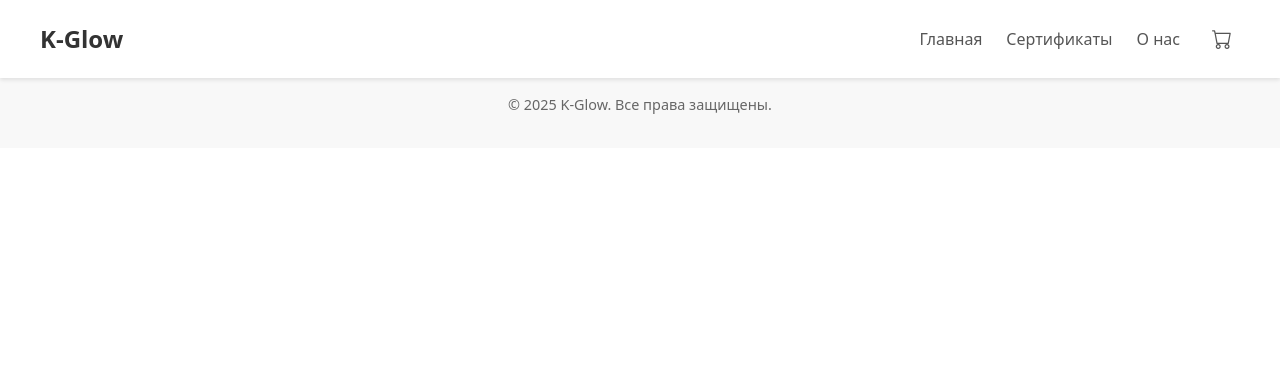
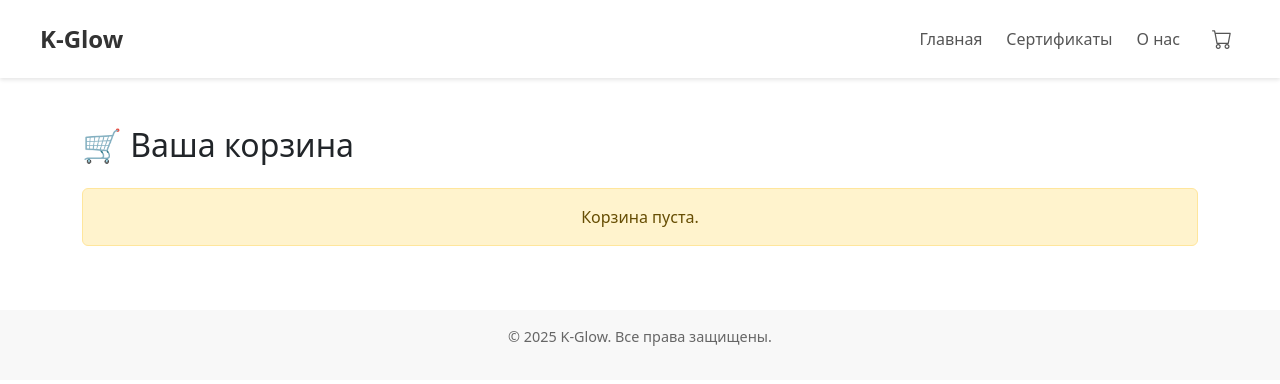
Before and after one commit to Harushechka/kyrsach, a Vue app: page /cart in a window 1280 px wide. Shown: the top 384 px of the page. Built offline with nearby package versions, Linux system fonts and the light colour scheme.

Commit message:
рабочая корзинка

```diff
--- a/package.json
+++ b/package.json
@@ -12,7 +12,7 @@
     "alpinejs": "^3.14.9",
     "bootstrap": "^5.3.6",
     "bootstrap-icons": "^1.13.1",
-    "pinia": "^3.0.1",
+    "pinia": "^3.0.3",
     "smooth-scroll": "^16.1.3",
     "vue": "^3.5.13",
     "vue-router": "^4.5.1"
--- a/src/stores/cartStore.js
+++ b/src/stores/cartStore.js
@@ -1,19 +1,44 @@
+import { defineStore } from 'pinia'
+import { ref, computed, watch } from 'vue'
 
-import { defineStore } from 'pinia'
+const STORAGE_KEY = 'my-cart'
 
-export const useCartStore = defineStore('cart', {
-  state: () => ({
-    items: [],
-  }),
-  getters: {
-    itemCount: (state) => state.items.length,
-  },
-  actions: {
-    addItem(item) {
-      this.items.push(item)
-    },
-    removeItem(itemId) {
-      this.items = this.items.filter(item => item.id !== itemId)
-    },
-  },
+export const useCartStore = defineStore('cart', () => {
+  // Попытка загрузить из localStorage
+  const saved = localStorage.getItem(STORAGE_KEY)
+  const cartItems = ref(saved ? JSON.parse(saved) : [])
+
+  const addToCart = (product) => {
+    const existing = cartItems.value.find(item => item.id === product.id)
+    if (existing) {
+      existing.quantity += 1
+    } else {
+      cartItems.value.push({ ...product, quantity: 1 })
+    }
+  }
+
+  const removeFromCart = (productId) => {
+    cartItems.value = cartItems.value.filter(item => item.id !== productId)
+  }
+
+  const clearCart = () => {
+    cartItems.value = []
+  }
+
+  const totalItems = computed(() =>
+    cartItems.value.reduce((sum, item) => sum + item.quantity, 0)
+  )
+
+  // Следим за изменениями cartItems и сохраняем в localStorage
+  watch(cartItems, (newVal) => {
+    localStorage.setItem(STORAGE_KEY, JSON.stringify(newVal))
+  }, { deep: true })
+
+  return {
+    cartItems,
+    addToCart,
+    removeFromCart,
+    clearCart,
+    totalItems
+  }
 })
--- /dev/null
+++ b/src/views/Cart.vue
@@ -0,0 +1,61 @@
+<script setup>
+import { computed } from 'vue'
+import { useCartStore } from '@/stores/cartStore'
+
+const cartStore = useCartStore()
+
+const totalPrice = computed(() => {
+  return cartStore.cartItems.reduce((sum, item) => {
+    const numeric = parseFloat(item.price.replace(/[^\d.-]/g, '')) || 0
+    return sum + numeric * item.quantity
+  }, 0).toLocaleString('ru-RU', { style: 'currency', currency: 'RUB' })
+})
+</script>
+
+<template>
+  <div class="container py-5">
+    <h2 class="mb-4">🛒 Ваша корзина</h2>
+
+    <div v-if="cartStore.cartItems.length === 0" class="alert alert-warning text-center">
+      Корзина пуста.
+    </div>
+
+    <div v-else>
+      <div class="row g-4">
+        <div
+          v-for="item in cartStore.cartItems"
+          :key="item.id"
+          class="col-12 col-md-6 col-lg-4"
+        >
+          <div class="card h-100 shadow-sm border-0">
+            <img :src="item.image" class="card-img-top" :alt="item.name">
+            <div class="card-body d-flex flex-column">
+              <h5 class="card-title">{{ item.name }}</h5>
+              <p class="card-text small">{{ item.description }}</p>
+              <p class="mb-1 fw-bold">Цена: {{ item.price }}</p>
+              <p class="mb-2">Кол-во: {{ item.quantity }}</p>
+              <button
+                @click="cartStore.removeFromCart(item.id)"
+                class="btn btn-outline-danger mt-auto"
+              >
+                <i class="bi bi-trash"></i> Удалить
+              </button>
+            </div>
+          </div>
+        </div>
+      </div>
+
+      <div class="text-end mt-5">
+        <h4>Итог: <span class="text-success">{{ totalPrice }}</span></h4>
+        <button class="btn btn-dark mt-3">Оформить заказ</button>
+      </div>
+    </div>
+  </div>
+</template>
+
+<style scoped>
+.card-img-top {
+  object-fit: cover;
+  height: 200px;
+}
+</style>
--- a/src/views/HomeView.vue
+++ b/src/views/HomeView.vue
@@ -1,4 +1,5 @@
 <template>
+  <link rel="stylesheet" href="https://cdn.jsdelivr.net/npm/bootstrap-icons@1.10.0/font/bootstrap-icons.css">
   <div>
     <!--промоокд-->
     <section class="d-flex flex-wrap">
@@ -39,7 +40,7 @@
       <h2 class="mb-2">КАТЕГОРИИ</h2>
       <div class="row g-3">
         <div v-for="(category, index) in categories" :key="index" class="col-6 col-md-2 text-center">
-          <img :src="category.image" class="img-fluid rounded" :alt="category.name" >
+          <img :src="category.image" class="img-fluid rounded" :alt="category.name">
           <p class="mt-2 small">{{ category.name }}</p>
         </div>
       </div>
@@ -53,10 +54,13 @@
       <div class="row g-4">
         <div v-for="product in faceProducts" :key="product.id" class="col-12 col-md-4">
           <div class="product-card p-3 text-center">
-            <img :src="product.image" class="img-fluid mb-3" :alt="product.name" >
+            <img :src="product.image" class="img-fluid mb-3" :alt="product.name">
             <h5 class="product-name">{{ product.name }}</h5>
             <p class="product-description mb-2">{{ product.description }}</p>
             <p class="product-price fw-bold">{{ product.price }}</p>
+            <button @click="addToCart(product)" class="btn btn-outline-dark mt-2">
+              <i class="bi bi-cart"></i> В корзину
+            </button>
           </div>
         </div>
       </div>
@@ -85,10 +89,13 @@
       <div class="row g-4">
         <div v-for="product in bodyProducts" :key="product.id" class="col-12 col-md-4">
           <div class="product-card p-3 text-center border-0">
-        <img :src="product.image" class="img-fluid mb-3" :alt="product.name" >
+            <img :src="product.image" class="img-fluid mb-3" :alt="product.name">
             <h5 class="product-name fw-bold mb-2">{{ product.name }}</h5>
             <p class="product-description mb-3">{{ product.description }}</p>
             <p class="product-price fw-bold mb-3">{{ product.price }}</p>
+            <button @click="addToCart(product)" class="btn btn-outline-dark">
+              <i class="bi bi-cart"></i> В корзину
+            </button>
           </div>
         </div>
       </div>
@@ -100,8 +107,7 @@
       </div>
     </section>
 
-
-    <!--о магазие-->
+    <!--о магазине-->
     <section class="py-5 bg-light">
       <div class="container d-md-flex align-items-center">
         <div class="col-md-6 mb-4 mb-md-0">
@@ -117,12 +123,14 @@
         </div>
       </div>
     </section>
-
-
   </div>
 </template>
 
 <script setup>
+import { useCartStore } from '@/stores/cartStore'
+
+const cartStore = useCartStore()
+
 const categories = [
   { name: 'Уход за лицом', image: 'https://placehold.co/400x400/png?text=Face' },
   { name: 'Уход за телом', image: 'https://placehold.co/400x400/png?text=Body' },
@@ -144,8 +152,10 @@ const bodyProducts = [
   { id: 6, name: 'PEEL SILK SHINING',description: 'Гель-скраб для тела', price: '2510 ₽', image: 'https://placehold.co/400x400/png?text=Showercream' },
 ]
 
+const addToCart = (product) => {
+  cartStore.addToCart(product)
+}
 </script>
-
 
 <style scoped>
 section {
```
Also changed, not shown: src/router/index.js (+3 -4 lines), 1 other file (tests, documents, lock files or other folders). Lines whose indentation alone changed are shown as unchanged.
